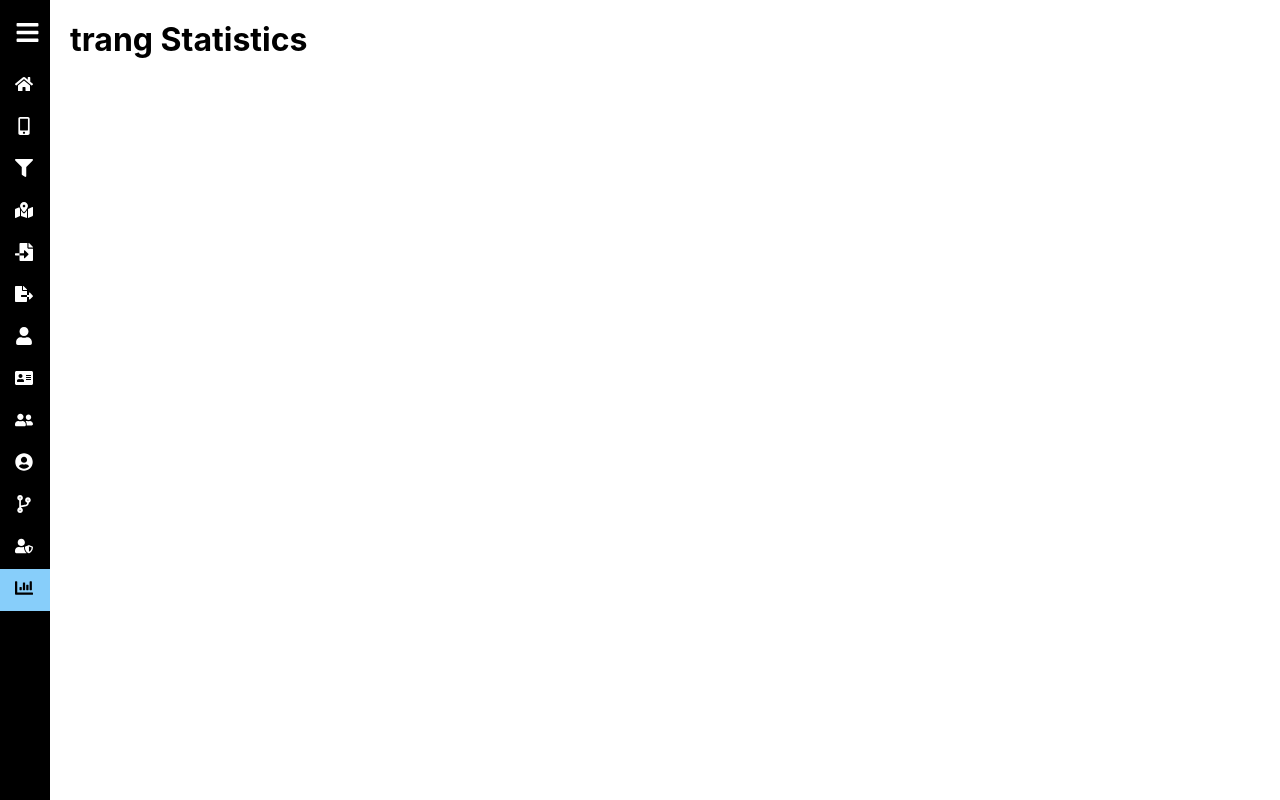
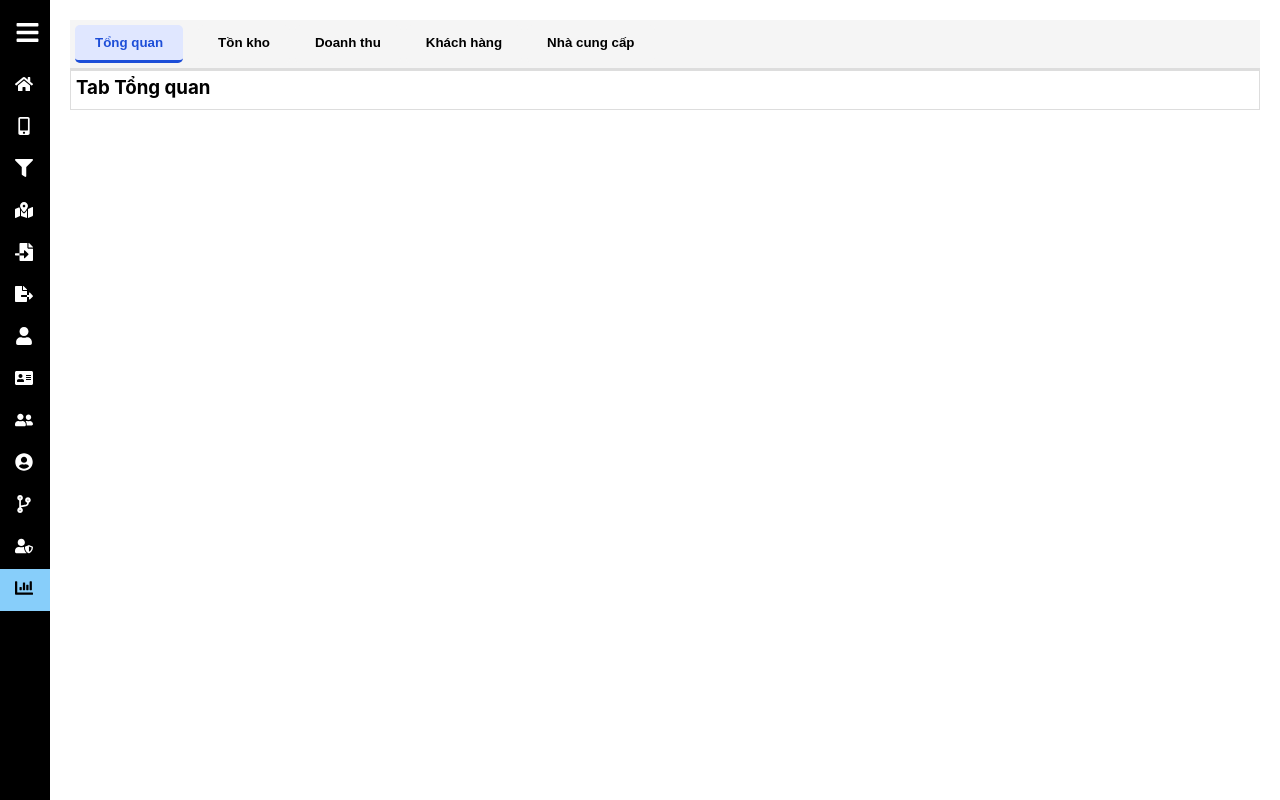
Before and after one commit to ThoiThanhVuong/DoAnCNPM, a React (Create React App) app in the folder frontend/: page /statistics in a window 1280 px wide. Shown: the top 800 px of the page. Built offline with nearby package versions, Linux system fonts and the light colour scheme.

Commit message:
thống kê fe

```diff
--- /dev/null
+++ b/frontend/src/components/ChildTab.jsx
@@ -0,0 +1,44 @@
+import React ,{useState} from 'react';
+import '../style/ChildTab.css';
+const ChildTab = ()=>{
+    const [activeTab, setActiveTab] = useState('TheoNam');
+
+    const handleTabClick = (tab) => {
+      setActiveTab(tab);
+    };
+
+    return (
+        <div className='child-tabs-container'>
+            <div className='tab-buttons'>
+                <button className={activeTab ==='TheoNam' ? 'active' : ''}
+                        onClick={()=> handleTabClick('TheoNam')}
+                >
+                    Doanh thu theo năm
+                </button>
+                <button className={activeTab ==='TheoThang' ? 'active' : ''}
+                        onClick={()=> handleTabClick('TheoThang')}
+                >
+                    Doanh thu theo tháng trong năm
+                </button>
+                <button className={activeTab ==='TheoNgay' ? 'active' : ''}
+                        onClick={()=> handleTabClick('TheoNgay')}
+                >
+                    Doanh thu theo ngày trong tháng
+                </button>
+                <button className={activeTab ==='NgayDenNgay' ? 'active' : ''}
+                        onClick={()=> handleTabClick('NgayDenNgay')}
+                >
+                    Doanh thu theo ngày đến ngày
+                </button>
+            </div>
+            <div className='tab-content'>
+                {activeTab === 'TheoNam' && <div><h3>Tab Doanh thu năm</h3></div>}
+                {activeTab === 'TheoThang' && <div><h3>Tab Doanh thu theo tháng trong năm</h3></div>}
+                {activeTab === 'TheoNgay' && <div><h3>Tab Doanh thu theo ngày trong tháng</h3></div>}
+                {activeTab === 'NgayDenNgay' && <div><h3>Tab Doanh thu từ ngày đến ngày</h3></div>}
+            </div>
+        </div>
+    );
+
+};
+export default ChildTab;
--- a/frontend/src/pages/Statistics.jsx
+++ b/frontend/src/pages/Statistics.jsx
@@ -1,9 +1,62 @@
-import React from 'react'
+import React ,{useState} from 'react'
+import '../style/Statistics.css';
+import TabChilden from '../components/ChildTab';
 const Statistics=()=>{
+    const [activeTab, setActiveTab] = useState('TongQuan');
+
+    const handleTabClick = (tab) => {
+      setActiveTab(tab);
+    };
     return (
-        <div>
-            <h1>trang Statistics</h1>
-        </div>
+        <div className="tabs-container">
+            <div className="tab-buttons">
+                {/* tab 1 */}
+                <button
+                    className={activeTab === 'TongQuan' ? 'active' : ''}
+                    onClick={() => handleTabClick('TongQuan')}
+                >
+                    Tổng quan
+                </button>
+
+                {/* tab 2 */}
+                <button
+                    className={activeTab === 'TonKho' ? 'active' : ''}
+                    onClick={() => handleTabClick('TonKho')}
+                >
+                    Tồn kho
+                </button>
+
+                {/* tab 3 */}
+                <button
+                    className={activeTab === 'DoanhThu' ? 'active' : ''}
+                    onClick={() => handleTabClick('DoanhThu')}
+                >
+                    Doanh thu
+                </button>
+
+                {/* tab 4 */}
+                <button className={activeTab === 'KhachHang' ? 'active' : ''}
+                        onClick={() => handleTabClick('KhachHang')}
+                >
+                    Khách hàng
+                </button>
+
+                    {/* tab 5 */}
+                <button className={activeTab === 'NhaCungCap' ? 'active' : ''}
+                        onClick={() => handleTabClick('NhaCungCap')}
+                >
+                    Nhà cung cấp
+                </button>
+            </div>
+
+            <div className="tab-content">
+                {activeTab === 'TongQuan' && <div><h3>Tab Tổng quan</h3></div>}
+                {activeTab === 'TonKho' && <div><h3>Tab Tồn kho</h3></div>}
+                {activeTab === 'DoanhThu' && <div><TabChilden/></div>}
+                {activeTab === 'KhachHang' && <div><h3>Tab khách hàng</h3></div>}
+                {activeTab === 'NhaCungCap' && <div><h3>Tab nhà cung cấp</h3></div>}
+            </div>
+      </div>
     );
 };
 export default Statistics;
--- /dev/null
+++ b/frontend/src/style/Statistics.css
@@ -0,0 +1,36 @@
+.tabs-container,.child-tabs-container{
+    width: 100%;
+    margin-bottom: 10px;
+  }
+
+  .tab-buttons {
+    display: flex;
+    gap: 5px;
+    background-color: #f5f5f5;
+    padding: 5px;
+    border-bottom: 2px solid #ddd;
+  }
+
+  .tab-buttons button {
+    padding: 10px 20px;
+    cursor: pointer;
+    background-color: #f5f5f5;
+    border: none;
+    border-bottom: 3px solid transparent;
+    font-weight: bold;
+    transition: background-color 0.3s, border-bottom 0.3s;
+    color:#000;
+  }
+
+  .tab-buttons button.active {
+    background-color: #e0e7ff;
+    border-bottom: 3px solid #1d4ed8;
+    color: #1d4ed8;
+  }
+
+  .tab-content {
+    padding: 5px 5px 10px;
+    border: 1px solid #ddd;
+    background-color: #fff;
+
+  }
--- /dev/null
+++ b/package.json
@@ -0,0 +1,5 @@
+{
+  "dependencies": {
+    "@atlaskit/textfield": "^6.5.4"
+  }
+}
```
Also changed, not shown: frontend/src/style/ChildTab.css (added), 1 other file (tests, documents, lock files or other folders).
